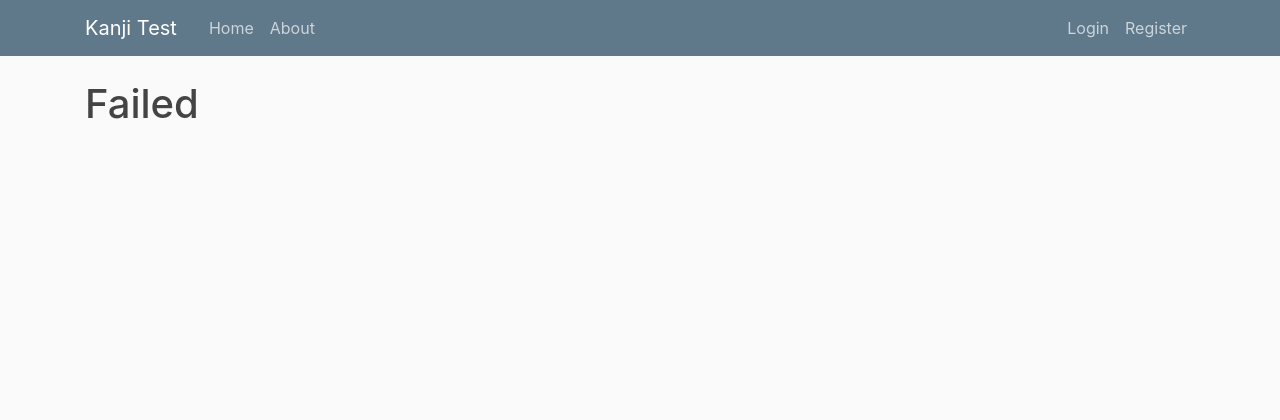
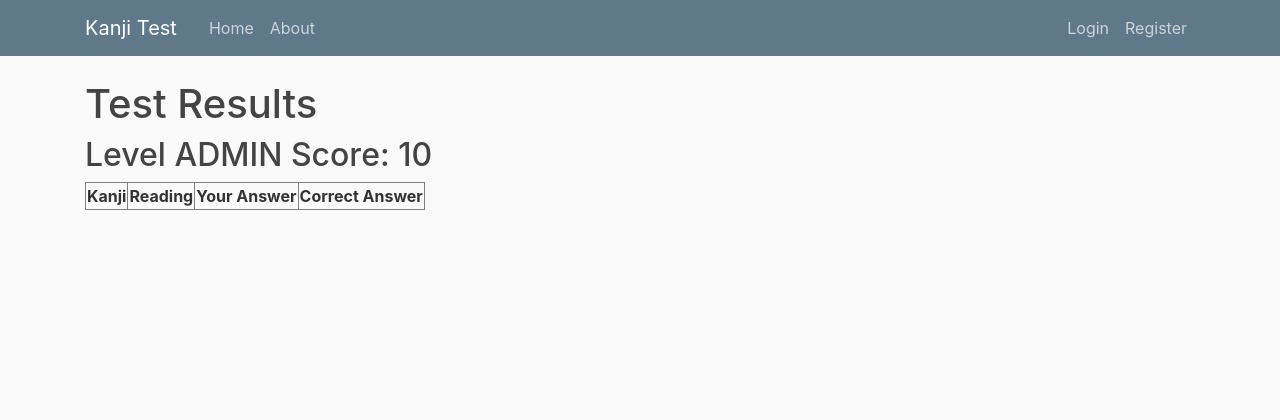
Before and after one commit to just1nt1me/kanji_app, a Django app: template level_test/templates/level-test/test-failed.html in a window 1280 px wide. Shown: the top 420 px of the page. Run offline with Django 4.2, Linux system fonts and the light colour scheme; the template is opened without the code that fills it: most values are stand-ins (such as "Sample title", 1, 10 or a date in 2020); lists and menus that the app fills with data are empty; some libraries are stand-ins or nearby versions.

Commit message:
tracking user input to pass to test results page

```diff
--- a/kanji_app/settings.py
+++ b/kanji_app/settings.py
@@ -34,6 +34,8 @@ ALLOWED_HOSTS = []
 INSTALLED_APPS = [
     'level_test.apps.LevelTestConfig',
     'crispy_forms',
+    'kanji_app',
+    'level_test.templatetags',
     'crispy_bootstrap4',
     'django.contrib.admin',
     'django.contrib.auth',
--- a/level_test/templates/level-test/test-failed.html
+++ b/level_test/templates/level-test/test-failed.html
@@ -1,4 +1,30 @@
 {% extends "level-test/base.html" %}
+{% load custom_filters %}
 {% block content %}
-  <h1>Failed</h1>
-{% endblock content %}
+<h1>Test Results</h1>
+
+{% for level, score in level_scores.items %}
+<h2>Level {{ level|upper }} Score: {{ score }}</h2>
+
+<table border="1">
+    <thead>
+        <tr>
+            <th>Kanji</th>
+            <th>Reading</th>
+            <th>Your Answer</th>
+            <th>Correct Answer</th>
+        </tr>
+    </thead>
+    <tbody>
+        {% for kanji, user_answer, correct_answer in results|filter_level:level %}
+        <tr>
+            <td>{{ kanji.expression }}</td>
+            <td>{{ kanji.reading }}</td>
+            <td>{{ user_answer }}</td>
+            <td>{{ correct_answer }}</td>
+        </tr>
+        {% endfor %}
+    </tbody>
+</table>
+{% endfor %}
+{% endblock %}
--- /dev/null
+++ b/level_test/templatetags/custom_filters.py
@@ -0,0 +1,7 @@
+from django import template
+
+register = template.Library()
+
+@register.filter(name='filter_level')
+def filter_level(results, level):
+    return [result for result in results if result[0].level == level]
--- a/level_test/utils.py
+++ b/level_test/utils.py
@@ -65,7 +65,7 @@ def spacy_similarity(user_input, correct_answer):
 
 def check_answer_similarity(user_answer, correct_answer):
     similarity = spacy_similarity(user_answer, correct_answer)
-    if similarity >= 0.85:
+    if similarity >= 0.8:
         return True
     return False
 
```
Also changed, not shown: level_test/views.py (+42 -2 lines).
